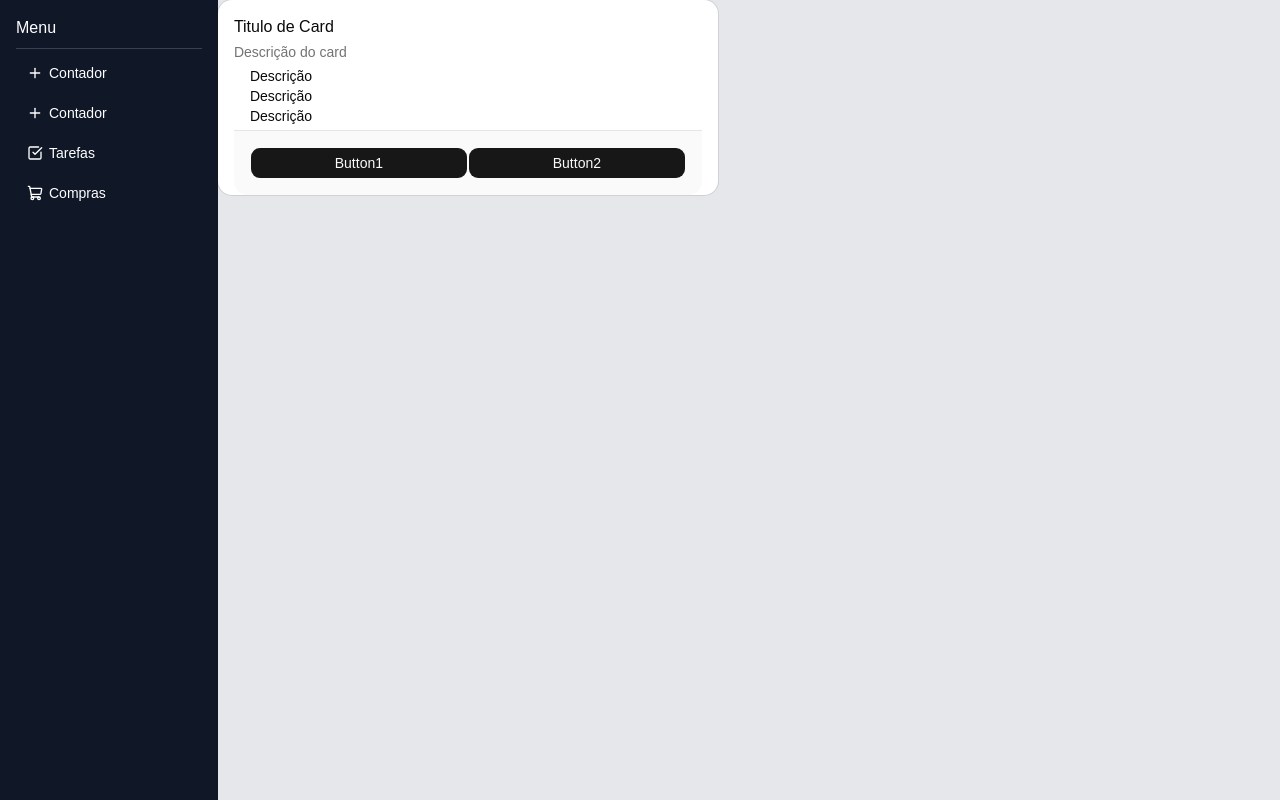
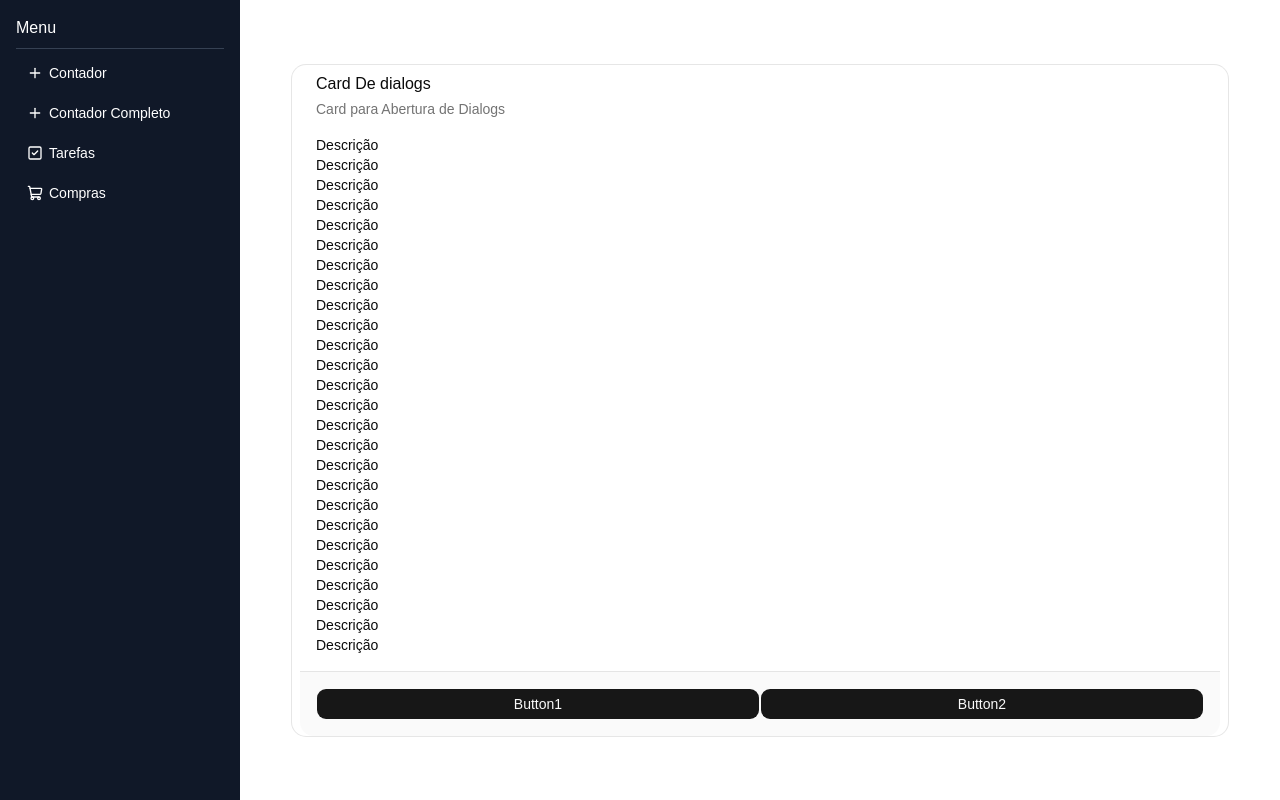
Before and after one commit to Fabiolandin/Aplicando-conceitos-de-react, a React (Vite) app: page / in a window 1280 px wide. Built offline with nearby package versions, Linux system fonts and the light colour scheme.

Commit message:
Configurações iniciais do projeto

```diff
--- /dev/null
+++ b/src/components/Sidebar.jsx
@@ -0,0 +1,43 @@
+import { Link } from "react-router-dom"
+import { Button } from "./ui/button"
+import { CheckSquare2Icon, PlusIcon, ShoppingCart } from "lucide-react"
+
+const Sidebar = () => {
+    return (
+        < div className = "bg-gray-900 min-w-60 p-4 flex flex-col gap-2" >
+            {/* Sideber */ }
+                <h1 className="text-white">Menu</h1>
+                <hr className="border-gray-700" />
+
+                <Button asChild variant="link" className="text-sm text-white justify-start">
+                    <Link to="/contador">
+                    <PlusIcon size={18} />
+                    Contador
+                    </Link>
+                </Button>
+
+                <Button asChild variant="link" className="text-sm text-white justify-start">
+                    <Link to="/contador2">
+                    <PlusIcon size={18} />
+                    Contador Completo
+                    </Link>
+                </Button>
+
+                <Button asChild variant="link" className="text-sm text-white justify-start">
+                    <Link to="/">
+                    <CheckSquare2Icon size={18} />
+                    Tarefas
+                    </Link>
+                </Button>
+
+                <Button asChild variant="link" className="text-sm text-white justify-start">
+                    <Link to="/">
+                    <ShoppingCart size={18} />
+                    Compras
+                    </Link>
+                </Button>
+
+            </div >
+    )
+}
+export default Sidebar
--- a/src/pages/menu.jsx
+++ b/src/pages/menu.jsx
@@ -1,42 +1,43 @@
+import Sidebar from "@/components/Sidebar"
 import { Button } from "@/components/ui/button"
 import { Card, CardContent, CardDescription, CardFooter, CardHeader, CardTitle } from "@/components/ui/card"
-import { CheckSquareIcon, PlusIcon, ShoppingCartIcon } from "lucide-react"
 
 const Menu = () => {
     return (
-        <div className="flex">
-            {/* Sideber */}
-            <div className="bg-gray-900 h-screen w-64 p-4 flex flex-col gap-2">
-                <h1 className="text-white">Menu</h1>
-                <hr className="border-gray-700" />
+        <div className="flex h-screen">
+            <Sidebar />
 
-                <Button variant="link" className="text-sm text-white justify-start">
-                    <PlusIcon size={18} />
-                    Contador
-                </Button>
-
-                <Button variant="link" className="text-sm text-white justify-start">
-                    <PlusIcon size={18} />
-                    Contador
-                </Button>
-                <Button variant="link" className="text-sm text-white justify-start">
-                    <CheckSquareIcon size={18} />
-                    Tarefas
-                </Button>
-
-                <Button variant="link" className="text-sm text-white justify-start">
-                    <ShoppingCartIcon size={18} />
-                    Compras
-                </Button>
-
-            </div>
-            <div className="bg-gray-200 w-full">
-                {/* Tabela */}
-                <Card className="w-[500px] justify-center">
+            {/* Card */}
+            <div className="w-full flex justify-center items-center">
+                <Card className="min-w-[90%]  p-2 justify-center">
                     <CardHeader>
-                        <CardTitle>Titulo de Card</CardTitle>
-                        <CardDescription>Descrição do card </CardDescription>
+                        <CardTitle>Card De dialogs</CardTitle>
+                        <CardDescription>Card para Abertura de Dialogs </CardDescription>
+                    </CardHeader>
                     <CardContent>
+                        <h1>Descrição</h1>
+                        <h1>Descrição</h1>
+                        <h1>Descrição</h1>
+                        <h1>Descrição</h1>
+                        <h1>Descrição</h1>
+                        <h1>Descrição</h1>
+                        <h1>Descrição</h1>
+                        <h1>Descrição</h1>
+                        <h1>Descrição</h1>
+                        <h1>Descrição</h1>
+                        <h1>Descrição</h1>
+                        <h1>Descrição</h1>
+                        <h1>Descrição</h1>
+                        <h1>Descrição</h1>
+                        <h1>Descrição</h1>
+                        <h1>Descrição</h1>
+                        <h1>Descrição</h1>
+                        <h1>Descrição</h1>
+                        <h1>Descrição</h1>
+                        <h1>Descrição</h1>
+                        <h1>Descrição</h1>
+                        <h1>Descrição</h1>
+                        <h1>Descrição</h1>
                         <h1>Descrição</h1>
                         <h1>Descrição</h1>
                         <h1>Descrição</h1>
@@ -45,7 +46,6 @@
                         <Button className="flex-1">Button1</Button>
                         <Button className="flex-1">Button2</Button>
                     </CardFooter>
-                    </CardHeader>
                 </Card>
             </div>
         </div>
```
Lines whose indentation alone changed are shown as unchanged.
